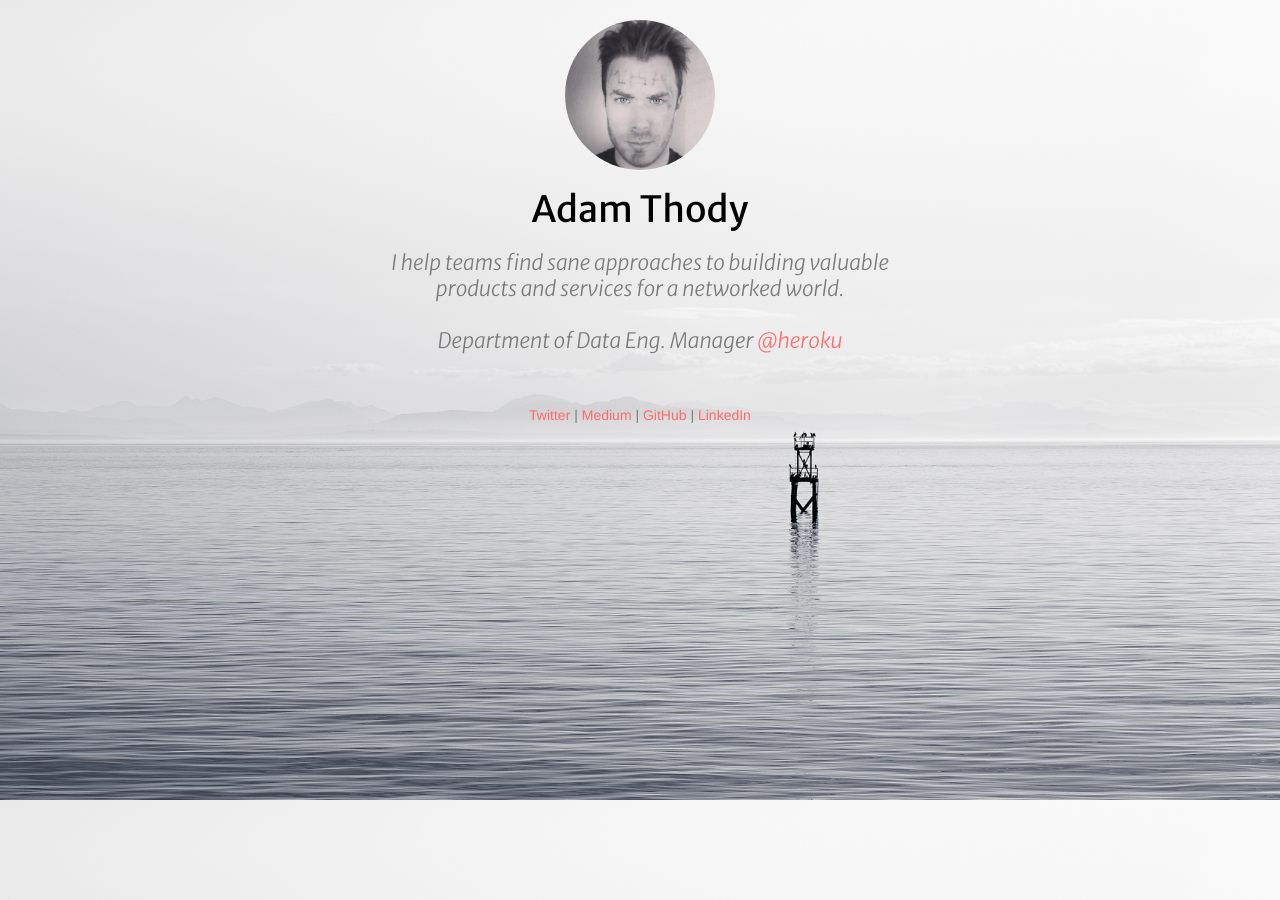
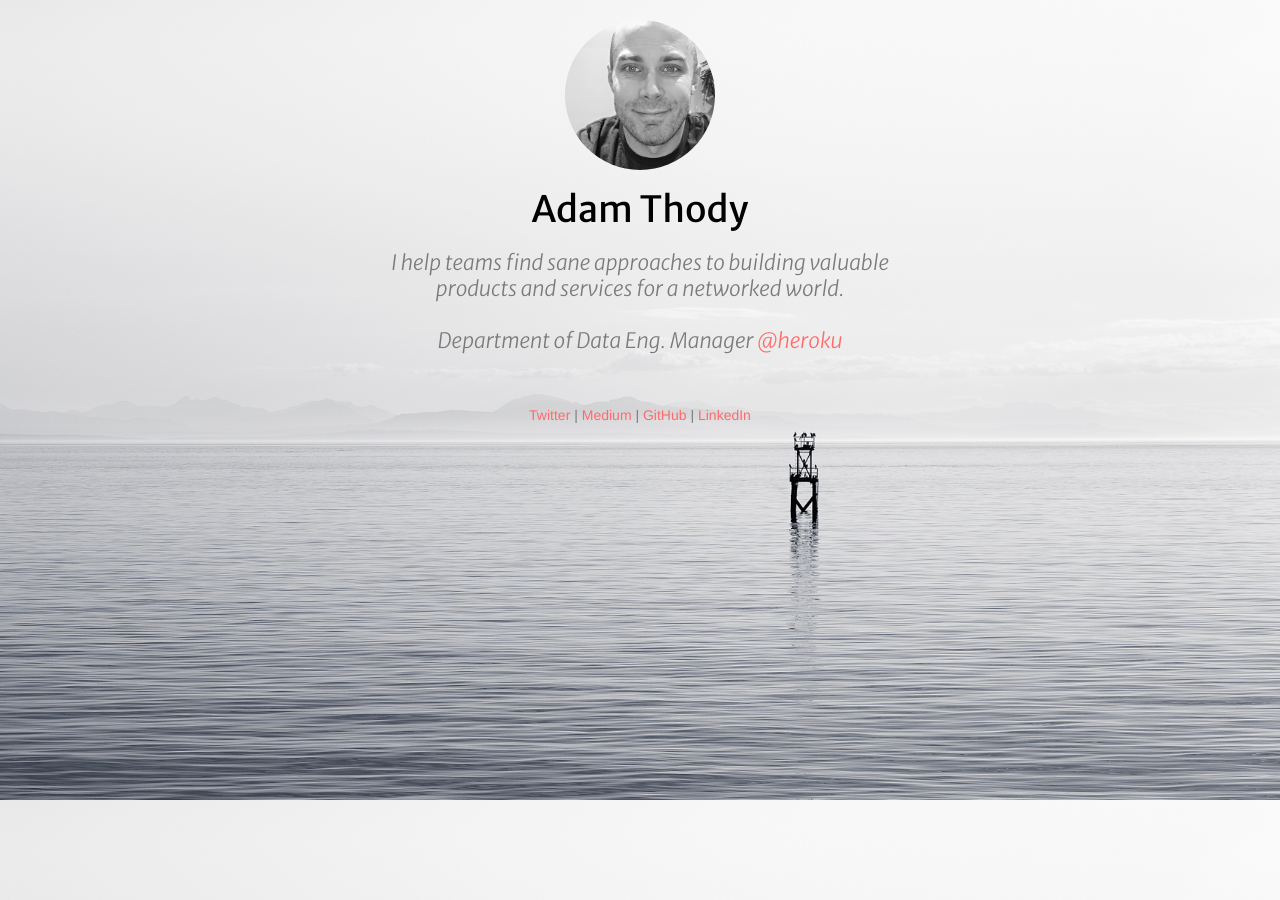
Before and after one commit to thody/thody.github.io, a Jekyll site: the page built from index.html, in a window 1280 px wide. Built offline with Jekyll 4.4.1, drawn with Linux system fonts in a browser that asks for light colours; nearby versions of some CDN libraries; the list of posts is cut into pages by our own code.

Commit message:
Update photo

```diff
--- a/_includes/header.html
+++ b/_includes/header.html
@@ -1,7 +1,7 @@
 <header class="container">
 	<div class="row">
 		<div class="col-sm-offset-3 col-sm-6 text-center">
-			<a href="/"><img src="/img/portrait.jpg" height="150" width="150" class="img-circle"></a>
+			<a href="/"><img src="/img/portrait3.jpg" height="150" width="150" class="img-circle"></a>
 			<h1><a href="/">Adam Thody</a></h1>
 			<h2 class="muted">I help teams find sane approaches to building valuable products and services for a networked world.<br><br>Department of Data Eng. Manager <a href="http://twitter.com/heroku">@heroku</a></h2>
 		</div>
```
Also changed, not shown: img/portrait3.jpg (added).
